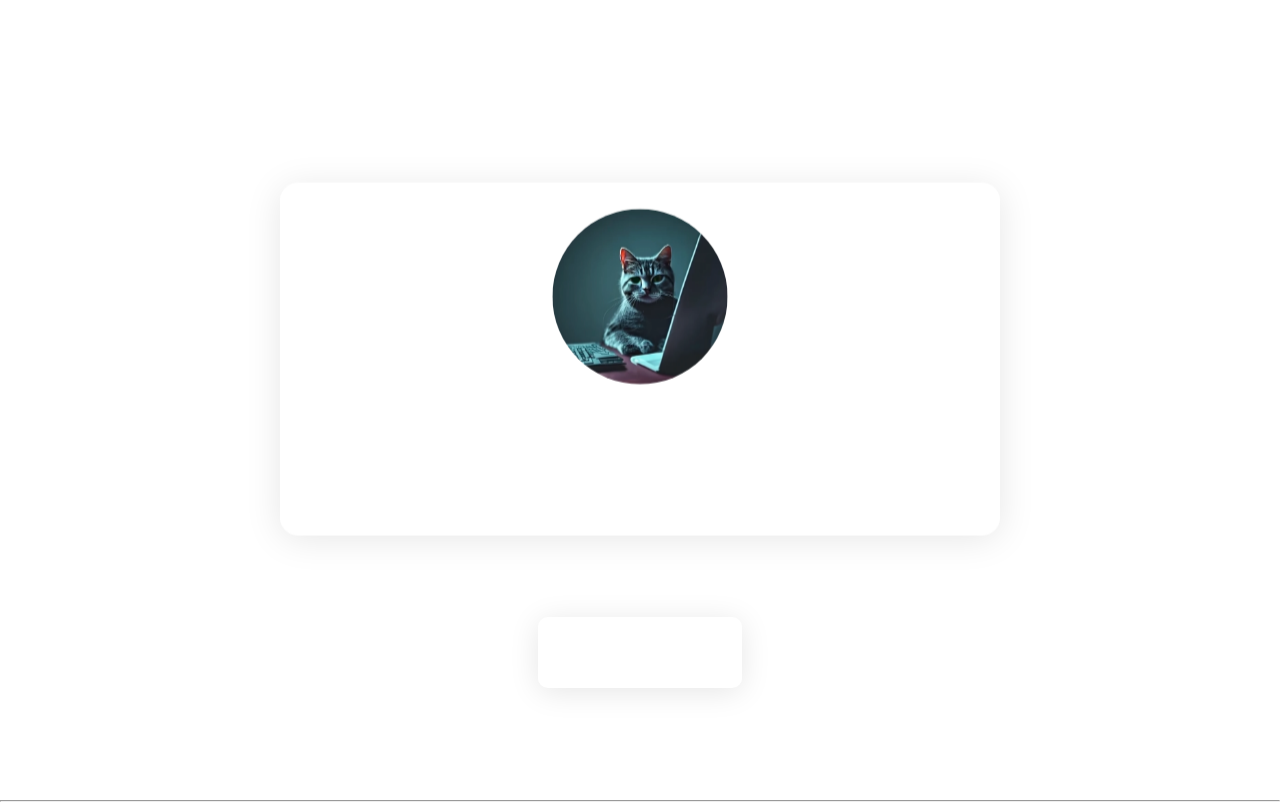
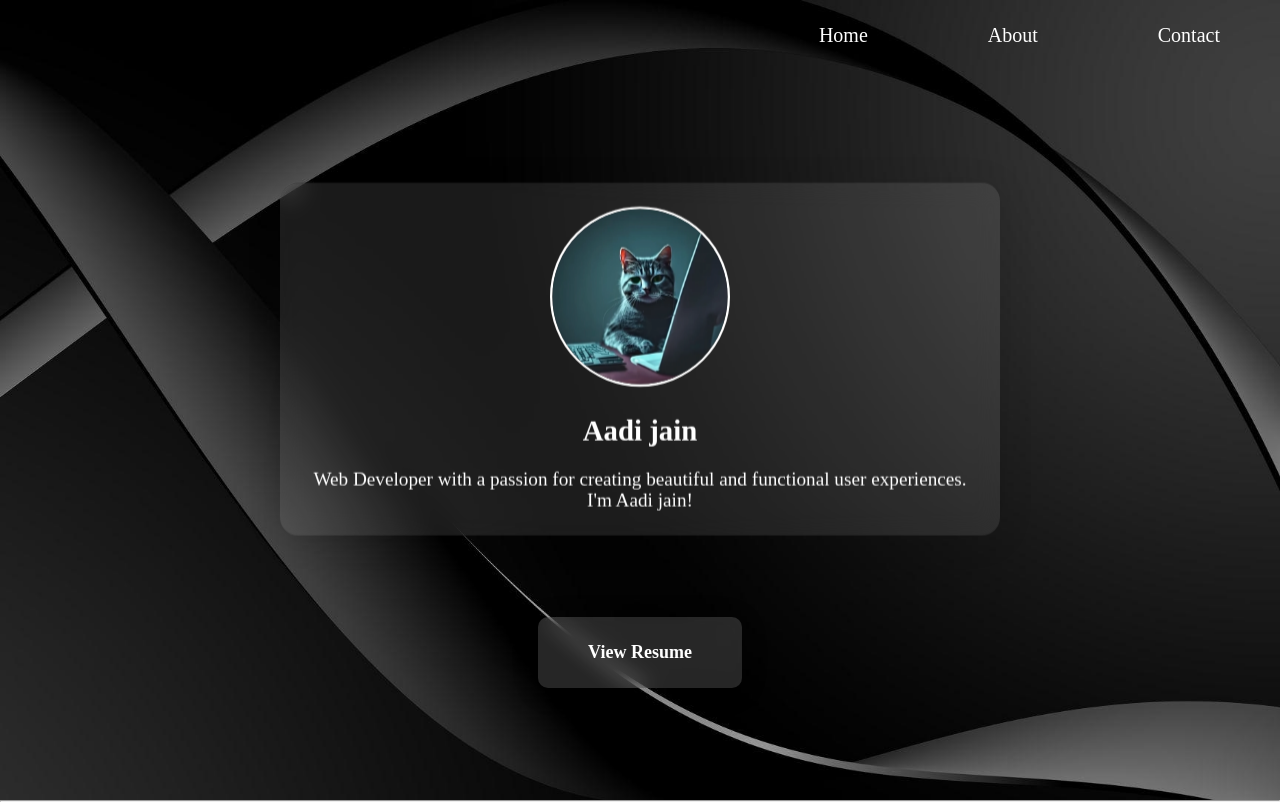
Before and after one commit to aadijaiin/portfolio, a plain HTML site: page index.html in a window 1280 px wide. Drawn offline with Linux system fonts and the light colour scheme.

Commit message:
Update style.css

```diff
--- a/style.css
+++ b/style.css
@@ -15,7 +15,7 @@ body{
     width: 100vw;
     /* background-image: url(images/pexels-adrien-olichon-1257089-2387793.jpg); */
     /* background-color: #3F3F3F; */
-    background-image: url(/images/lines.jpeg);
+    background-image: url(lines.jpeg);
     background-size: cover;
 }
 .navbar {
```
